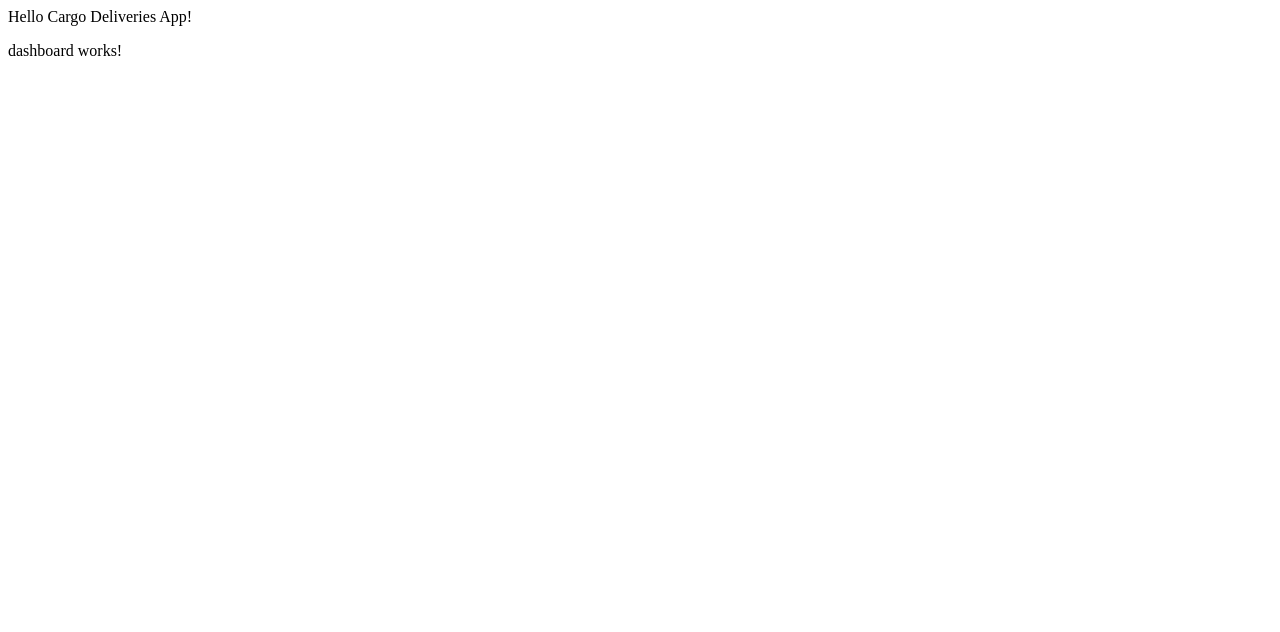
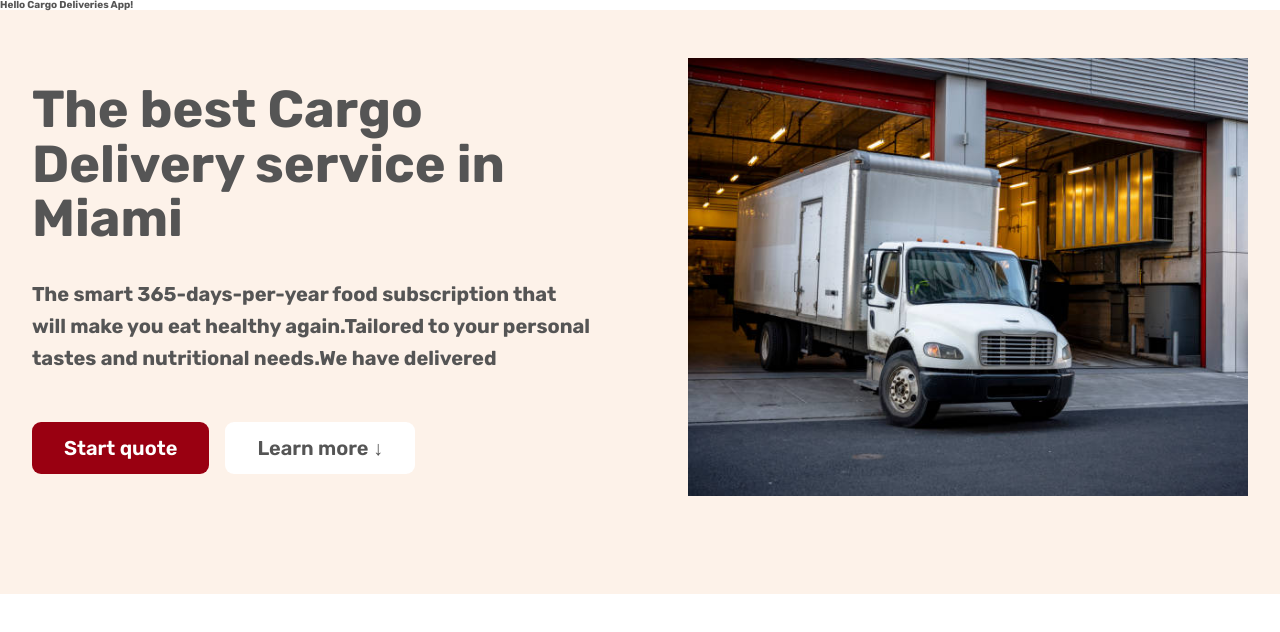
Before and after one commit to dredysteam/Cargo-Deliv, an Angular app: page /dashboard in a window 1280 px wide. Shown: the top 632 px of the page. Built offline with nearby package versions, Linux system fonts and the light colour scheme.

Commit message:
hero c created

```diff
--- a/src/index.html
+++ b/src/index.html
@@ -1,11 +1,15 @@
-<!doctype html>
+<!DOCTYPE html>
 <html lang="en">
   <head>
-  <meta charset="utf-8">
+    <meta charset="utf-8" />
     <title>CargoDeliveriesApp</title>
-  <base href="/">
-  <meta name="viewport" content="width=device-width, initial-scale=1">
-  <link rel="icon" type="image/x-icon" href="favicon.ico">
+    <base href="/" />
+    <meta name="viewport" content="width=device-width, initial-scale=1" />
+    <link rel="icon" type="image/x-icon" href="favicon.ico" />
+    <link
+      href="https://fonts.googleapis.com/css2?family=Inter:wght@400;500;700&family=Rubik:wght@400;500;600;700&display=swap"
+      rel="stylesheet"
+    />
   </head>
   <body>
     <app-root></app-root>
--- /dev/null
+++ b/src/main/dashboard/components/hero/hero.component.css
@@ -0,0 +1,22 @@
+.section-hero {
+  background-color: #fdf2e9;
+  padding: 4.8rem 0 9.6rem 0;
+}
+
+.hero {
+  max-width: 130rem;
+  margin: 0 auto;
+  padding: 0 3.2rem;
+  display: grid;
+  grid-template-columns: 1fr 1fr;
+  gap: 9.6rem;
+  align-items: center;
+}
+.hero-description {
+  font-size: 2rem;
+  line-height: 1.6;
+  margin-bottom: 4.8rem;
+}
+.hero-img {
+  width: 100%;
+}
--- /dev/null
+++ b/src/main/dashboard/components/hero/hero.component.html
@@ -0,0 +1,21 @@
+<section class="section-hero">
+  <div class="hero">
+    <div class="hero-text-box">
+      <h1 class="heading-primary">The best Cargo Delivery service in Miami</h1>
+      <p class="hero-description">
+        The smart 365-days-per-year food subscription that will make you eat
+        healthy again.Tailored to your personal tastes and nutritional needs.We
+        have delivered
+      </p>
+      <a href="" class="btn btn--full margin-right-sm">Start quote</a>
+      <a href="" class="btn btn--outline">Learn more &darr;</a>
+    </div>
+    <div class="hero-img-box">
+      <img
+        src="../../../../assets/boxtruck-1.jpg"
+        alt="Boxtruck delivering cargo"
+        class="hero-img"
+      />
+    </div>
+  </div>
+</section>
--- /dev/null
+++ b/src/main/dashboard/components/hero/hero.component.ts
@@ -0,0 +1,15 @@
+import { Component, OnInit } from '@angular/core';
+
+@Component({
+  selector: 'app-hero',
+  templateUrl: './hero.component.html',
+  styleUrls: ['./hero.component.css']
+})
+export class HeroComponent implements OnInit {
+
+  constructor() { }
+
+  ngOnInit(): void {
+  }
+
+}
--- a/src/main/dashboard/containers/dashboard/dashboard.component.html
+++ b/src/main/dashboard/containers/dashboard/dashboard.component.html
@@ -1 +1 @@
-<p>dashboard works!</p>
+<app-hero></app-hero>
--- a/src/main/dashboard/dashboard.module.ts
+++ b/src/main/dashboard/dashboard.module.ts
@@ -5,10 +5,13 @@ import { RouterModule, Routes } from '@angular/router';
 //containers
 import { DashboardComponent } from './containers/dashboard/dashboard.component';
 
+//components
+import { HeroComponent } from './components/hero/hero.component';
+
 const ROUTES: Routes = [{ path: '', component: DashboardComponent }];
 
 @NgModule({
-  declarations: [DashboardComponent],
+  declarations: [DashboardComponent, HeroComponent],
   imports: [CommonModule, RouterModule.forChild(ROUTES)],
 })
 export class DashboardModule {}
--- a/src/styles.css
+++ b/src/styles.css
@@ -1 +1,64 @@
 /* You can add global styles to this file, and also import other style files */
+* {
+  padding: 0;
+  margin: 0;
+  box-sizing: border-box;
+}
+
+html {
+  font-size: 62.5%;
+}
+
+body {
+  font-family: "Rubik", sans-serif;
+  line-height: 1;
+  font-weight: 800;
+  color: #555;
+}
+
+.heading-primary {
+  font-size: 5.2rem;
+  line-height: 1.05;
+  margin-bottom: 3.2rem;
+}
+
+.btn:link,
+.btn:visited {
+  background-color: #990011ff;
+  color: #fff;
+  font-size: 2rem;
+  padding: 1.6rem 3.2rem;
+  font-weight: 600;
+  border-radius: 9px;
+  text-decoration: none;
+  display: inline-block;
+
+  transition: background-color 0.3s;
+}
+
+.btn--full:link,
+.btn--full:visited {
+  background-color: #990011ff;
+  color: #fff;
+}
+
+.btn--full:hover,
+.btn--full:active {
+  background-color: #990011ff;
+}
+
+.btn--outline:link,
+.btn--outline:visited {
+  background-color: #fff;
+  color: #555;
+}
+
+.btn--outline:hover,
+.btn--outline:active {
+  background-color: #fdf2e9;
+  box-shadow: 0 0 0 3px #fff;
+}
+
+.margin-right-sm {
+  margin-right: 1.6rem !important;
+}
```
Also changed, not shown: src/assets/boxtruck-1.jpg (added), 1 other file (tests, documents, lock files or other folders). Lines whose indentation alone changed are shown as unchanged.
